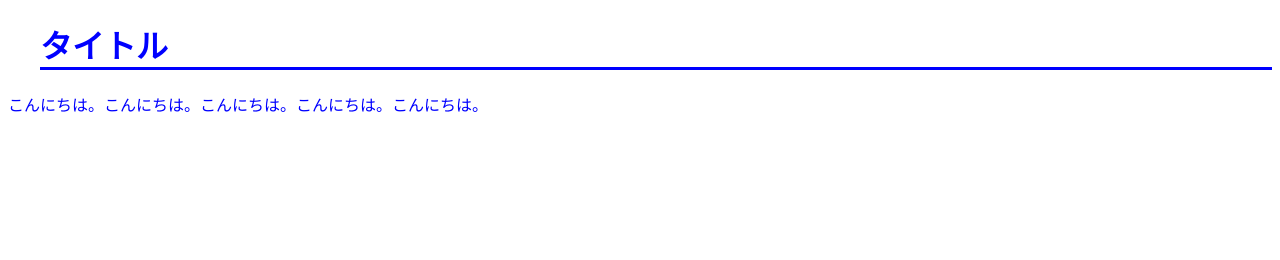
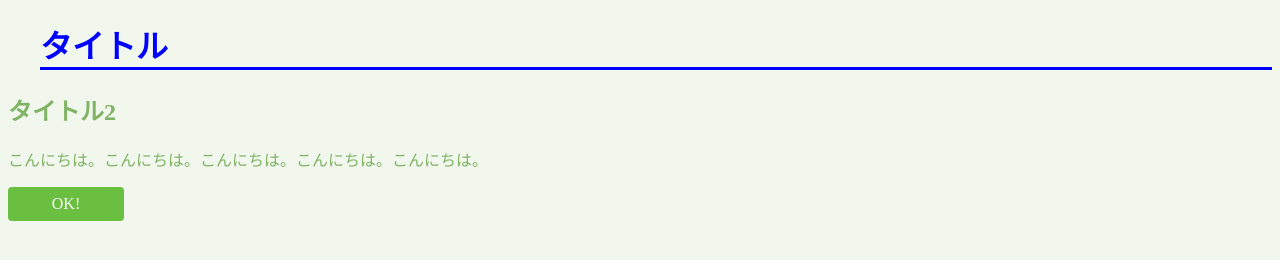
Before and after one commit to okapeeokapee/CSS-variable, a plain HTML site: page index.html in a window 1280 px wide. Drawn offline with Linux system fonts and the light colour scheme.

Commit message:
h2 p btn color add

```diff
--- a/css/styles.css
+++ b/css/styles.css
@@ -14,6 +14,19 @@ h1{
   margin-left:var(--my-margin-left) ;
 }
 
-p{
-  color: var(--my-color);
+
+body{
+  background: hsl(100, 40%, 95%);
 }
+
+h2,p{
+  color: hsl(100, 35%, 55%);
+}
+.btn{
+  color: #fff;
+  width: 100px;
+  padding:8px;
+  border-radius: 4px;
+  text-align: center;
+  background: hsl(100 , 50%, 50%);
+}
--- a/index.html
+++ b/index.html
@@ -8,6 +8,8 @@
 </head>
 <body>
   <h1>タイトル</h1>
+  <h2>タイトル2</h2>
   <p>こんにちは。こんにちは。こんにちは。こんにちは。こんにちは。</p>
+  <div class="btn">OK!</div>
 </body>
 </html>
```
